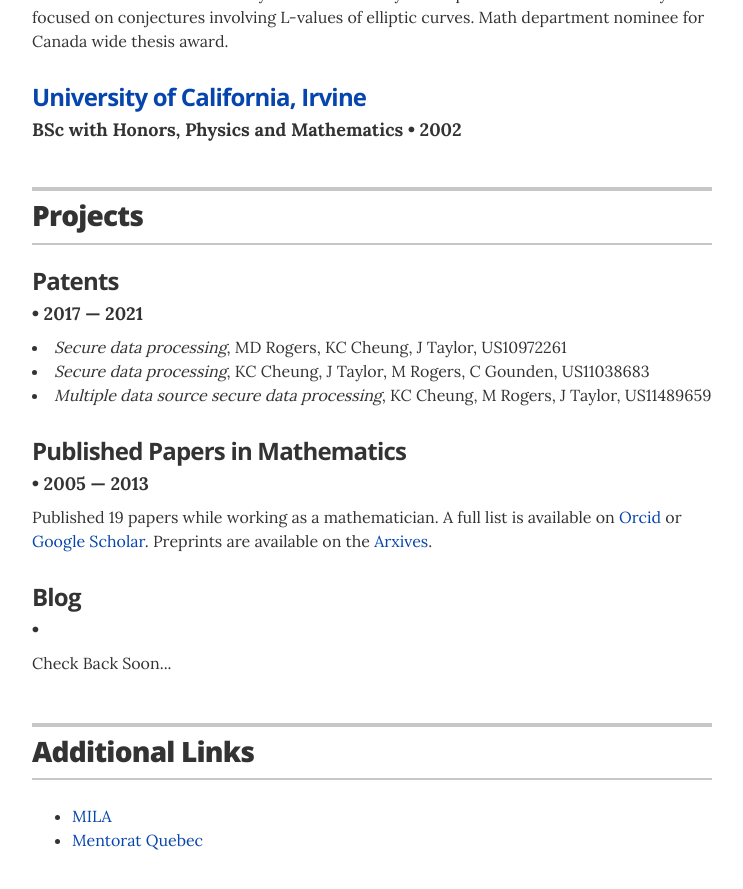
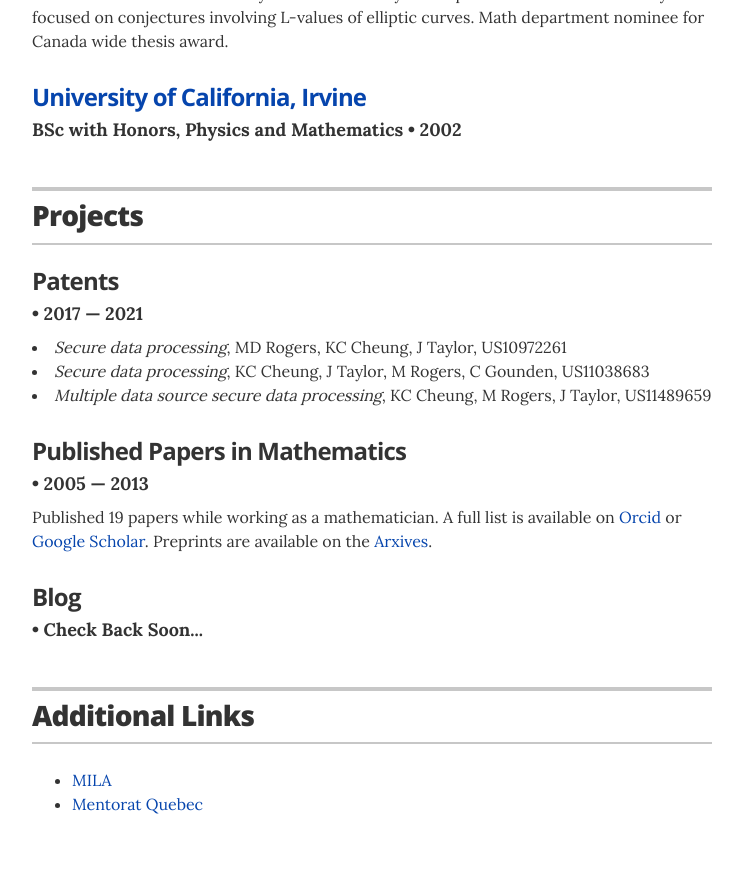
Before and after one commit to matrogers2/matrogers2.github.io, a Jekyll site: the page built from index.html, in a window 1280 px wide and 900 px high, scrolled down 2400 px. Shown: the top 889 px of the window, without its empty margins (268-1011 px from the left). Built offline with Jekyll 4.4.1, drawn with Linux system fonts in a browser that asks for light colours; after the commit the page ends 3264 px from its top, so only the background shows below that; some of the changed lines change nothing that is shown.

Commit message:
Update formatting

```diff
--- a/_data/projects.yml
+++ b/_data/projects.yml
@@ -14,4 +14,4 @@
   description: Published 19 papers while working as a mathematician. A full list is available on <a href="https://orcid.org/0000-0001-9163-4890">Orcid</a> or <a href="https://scholar.google.ca/citations?user=cnec4HkAAAAJ&hl=fr">Google Scholar</a>. Preprints are available on the <a href="https://arxiv.org/a/rogers_m_1.html" itemprop="url">Arxives</a>.
 
 - project: Blog
-  description: Check Back Soon...
+  duration: Check Back Soon...
```
